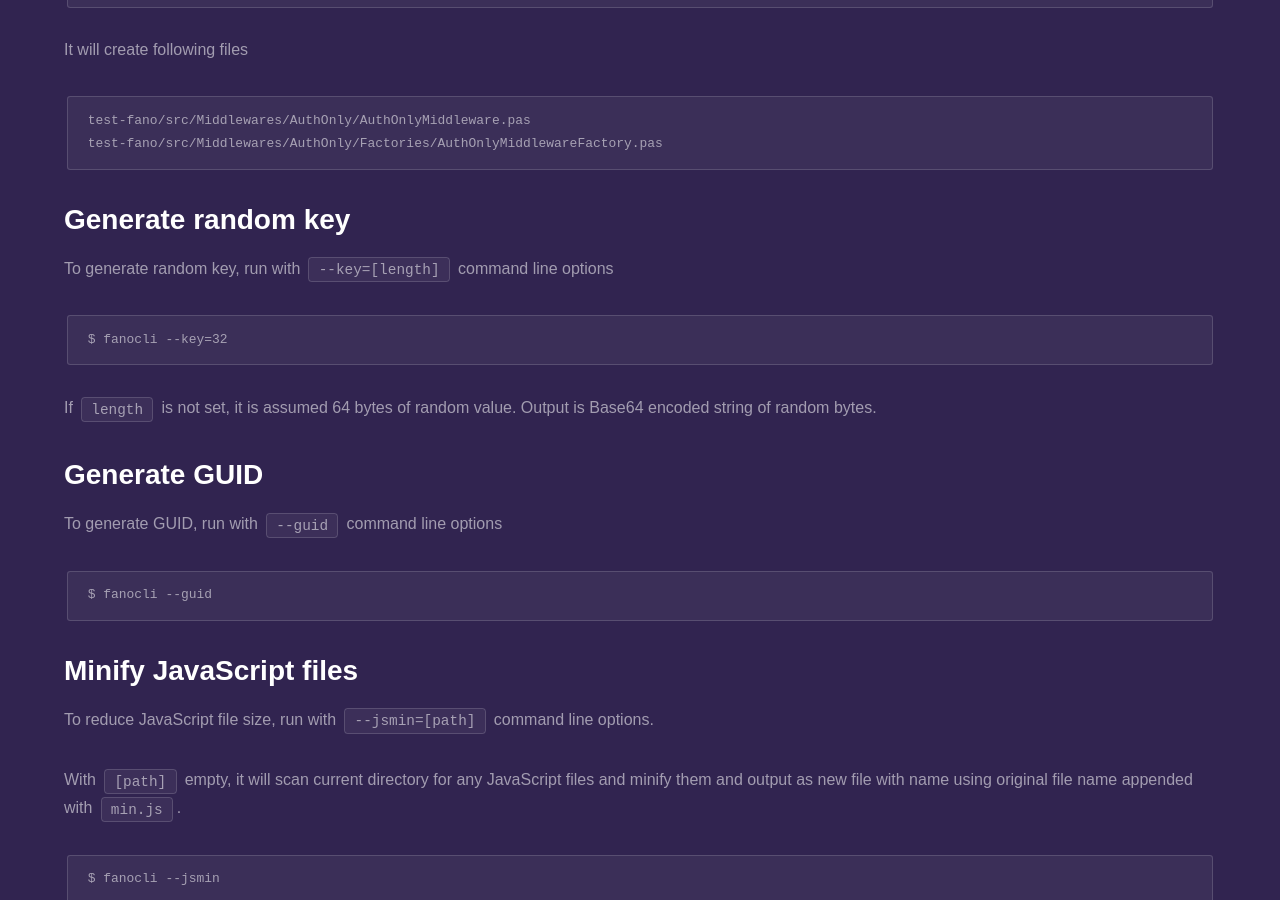
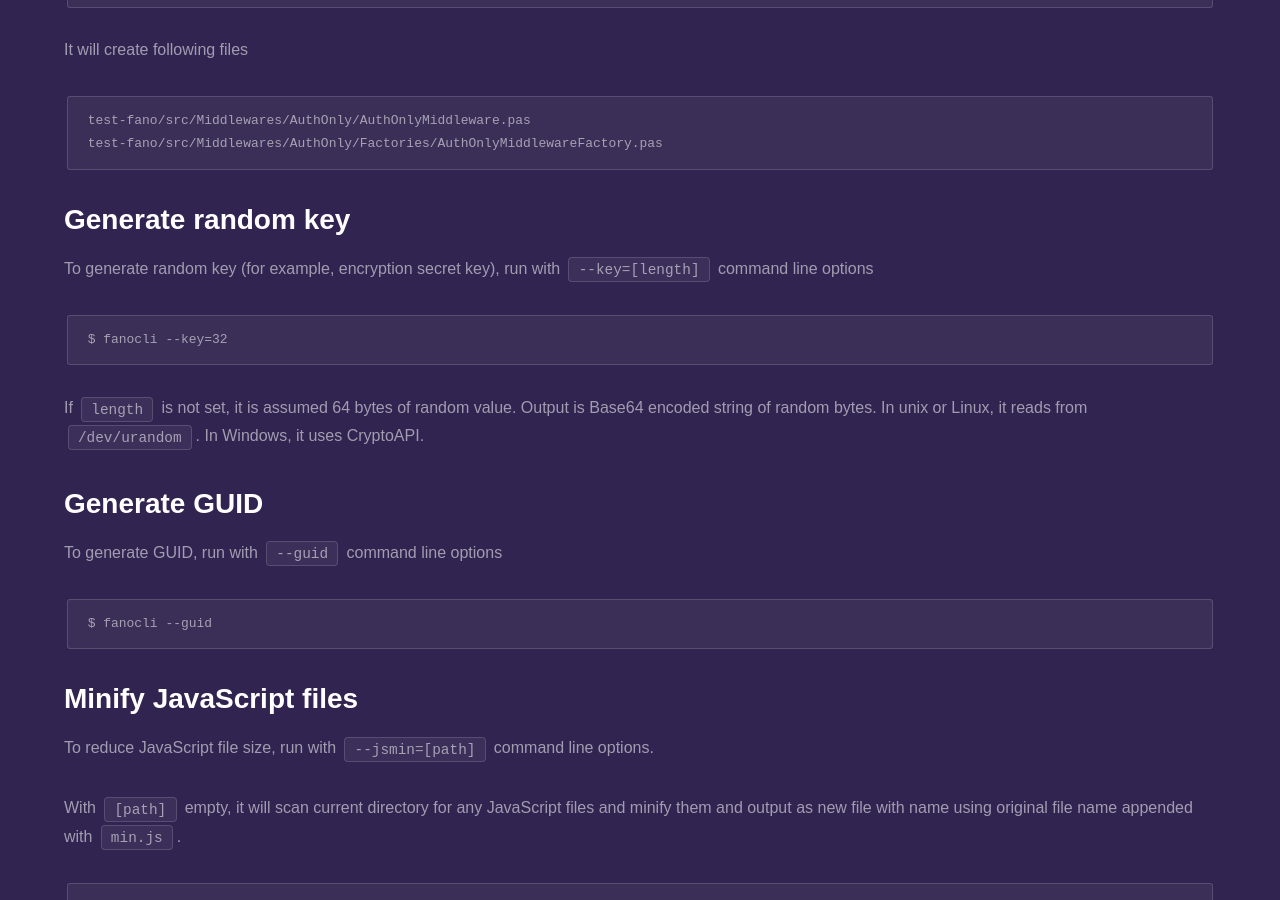
Before and after one commit to fanoframework/fanoframework.github.io, a Jekyll site: the page built from scaffolding-with-fano-cli/index.md, in a window 1280 px wide and 900 px high, scrolled down 4338 px. Built offline with Jekyll 4.4.1, drawn with Linux system fonts in a browser that asks for light colours; our own code applies the rules of GitHub Pages for plain Markdown files.

Commit message:
Update index.md

````diff
--- a/scaffolding-with-fano-cli/index.md
+++ b/scaffolding-with-fano-cli/index.md
@@ -181,13 +181,14 @@ test-fano/src/Middlewares/AuthOnly/Factories/AuthOnlyMiddlewareFactory.pas
 
 ## <a name="generate-random-key"></a>Generate random key
 
-To generate random key, run with  `--key=[length]` command line options
+To generate random key (for example, encryption secret key), run with  `--key=[length]` command line options
 
 ```
 $ fanocli --key=32
 ```
 
 If `length` is not set, it is assumed 64 bytes of random value. Output is Base64 encoded string of random bytes.
+In unix or Linux, it reads from `/dev/urandom`. In Windows, it uses CryptoAPI.
 
 ## <a name="generate-guid"></a>Generate GUID
 
````
